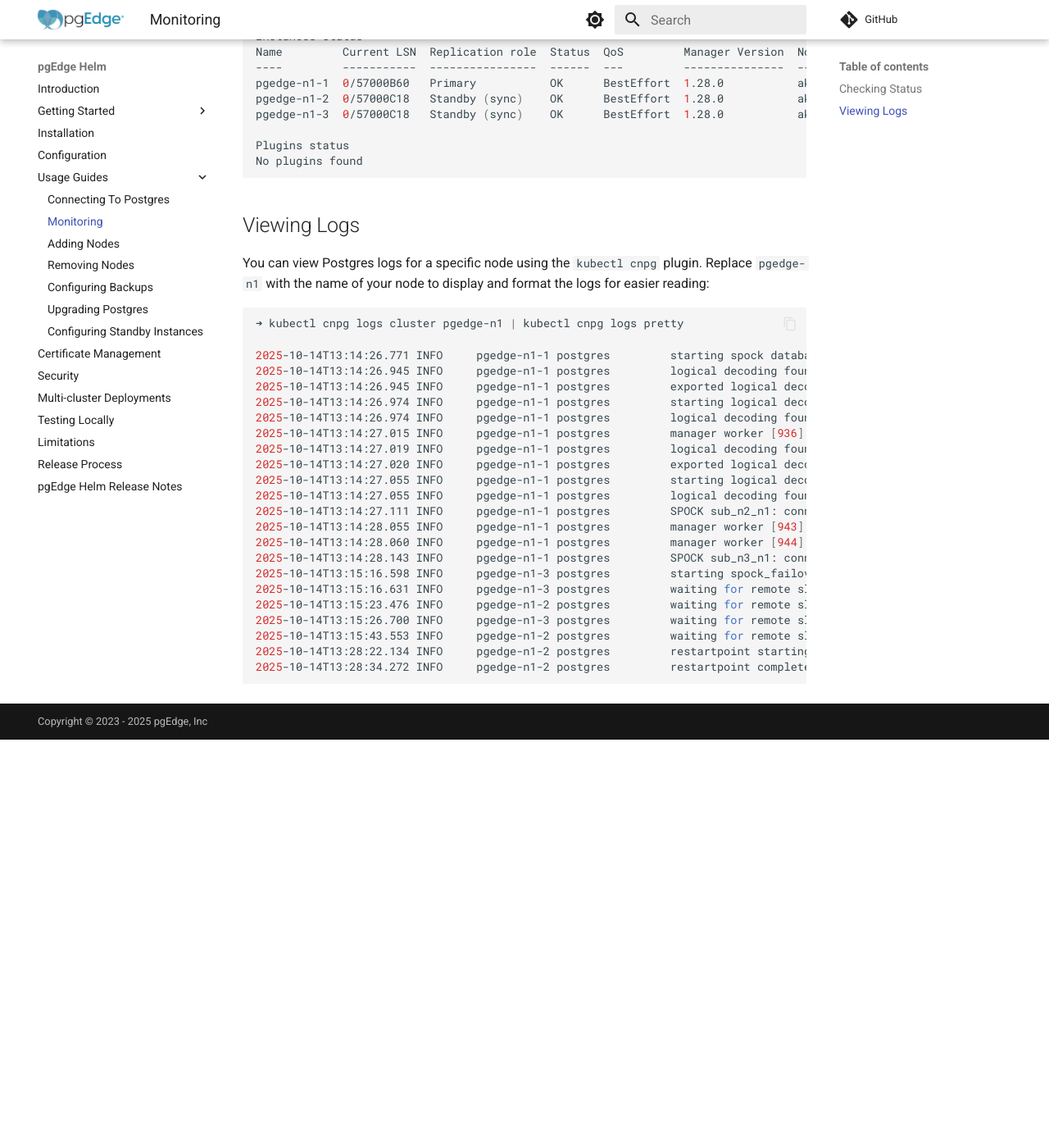
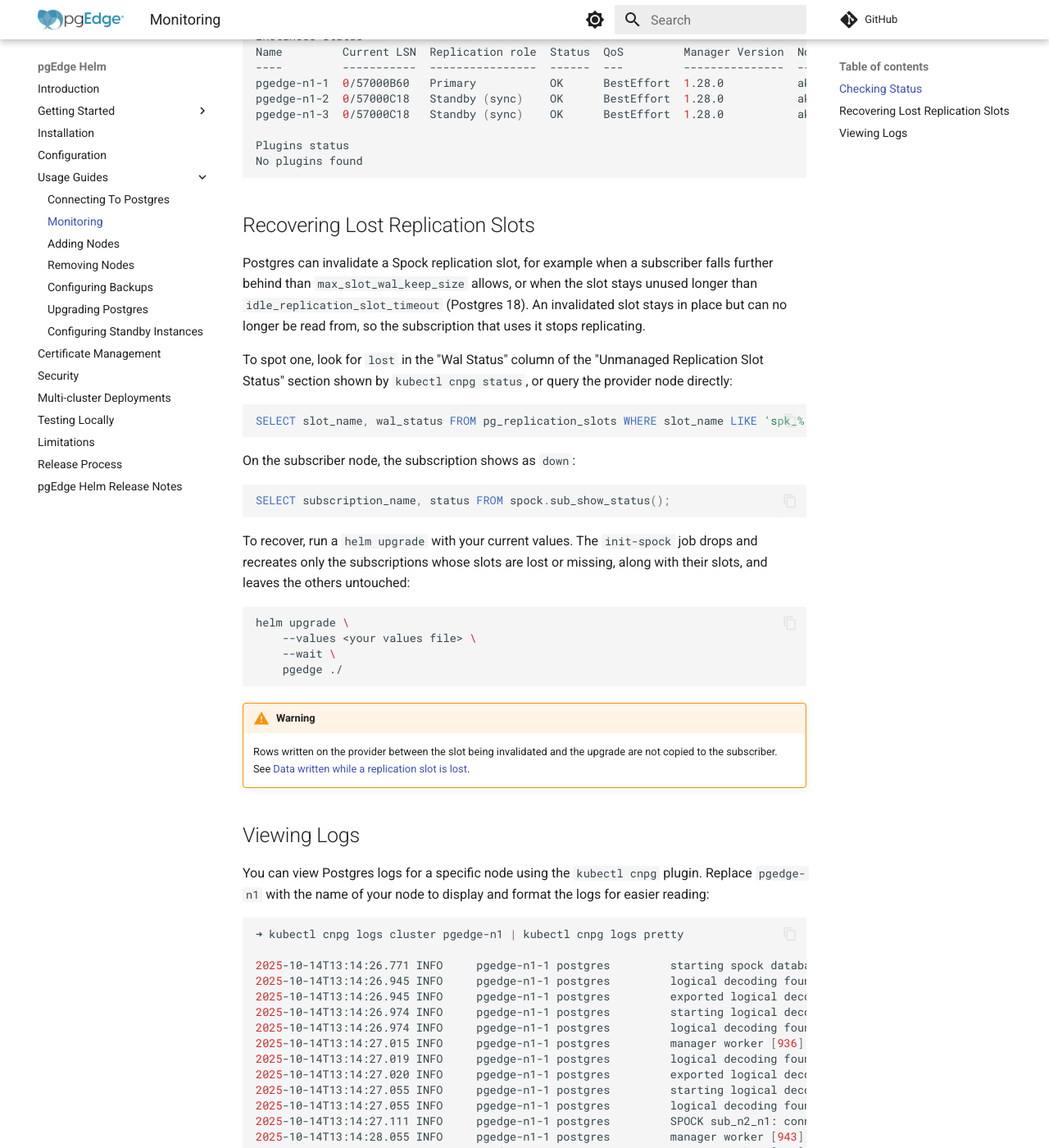
Before and after one commit to pgEdge/pgedge-helm, an MkDocs documentation site: the page built from docs/usage/monitoring.md, in a window 1280 px wide and 1400 px high, scrolled down 1494 px. Shown: the whole window at 82% size. Built offline with MkDocs 1.6.1 and Material for MkDocs 9.7.7, drawn with Linux system fonts in a browser that asks for light colours; comment, search, counter and statistics services are not loaded; before the commit the page ends 2396 px from its top, so only the background shows below that.

Commit message:
docs: explain recovering lost replication slots and the data gap
Add a monitoring section on spotting an invalidated Spock slot and
recovering with a helm upgrade, and a limitation noting that rows
written while the slot was lost are not copied to the subscriber.

````diff
--- a/docs/usage/monitoring.md
+++ b/docs/usage/monitoring.md
@@ -74,6 +74,35 @@ Plugins status
 No plugins found
 ```
 
+## Recovering Lost Replication Slots
+
+Postgres can invalidate a Spock replication slot, for example when a subscriber falls further behind than `max_slot_wal_keep_size` allows, or when the slot stays unused longer than `idle_replication_slot_timeout` (Postgres 18). An invalidated slot stays in place but can no longer be read from, so the subscription that uses it stops replicating.
+
+To spot one, look for `lost` in the "Wal Status" column of the "Unmanaged Replication Slot Status" section shown by `kubectl cnpg status`, or query the provider node directly:
+
+```sql
+SELECT slot_name, wal_status FROM pg_replication_slots WHERE slot_name LIKE 'spk_%';
+```
+
+On the subscriber node, the subscription shows as `down`:
+
+```sql
+SELECT subscription_name, status FROM spock.sub_show_status();
+```
+
+To recover, run a `helm upgrade` with your current values. The `init-spock` job drops and recreates only the subscriptions whose slots are lost or missing, along with their slots, and leaves the others untouched:
+
+```shell
+helm upgrade \
+    --values <your values file> \
+    --wait \
+    pgedge ./
+```
+
+!!! warning
+
+    Rows written on the provider between the slot being invalidated and the upgrade are not copied to the subscriber. See [Data written while a replication slot is lost](../limitations.md#data-written-while-a-replication-slot-is-lost).
+
 ## Viewing Logs
 
 You can view Postgres logs for a specific node using the `kubectl cnpg` plugin. Replace `pgedge-n1` with the name of your node to display and format the logs for easier reading:
````
Also changed, not shown: docs/limitations.md (+14 -0 lines).
